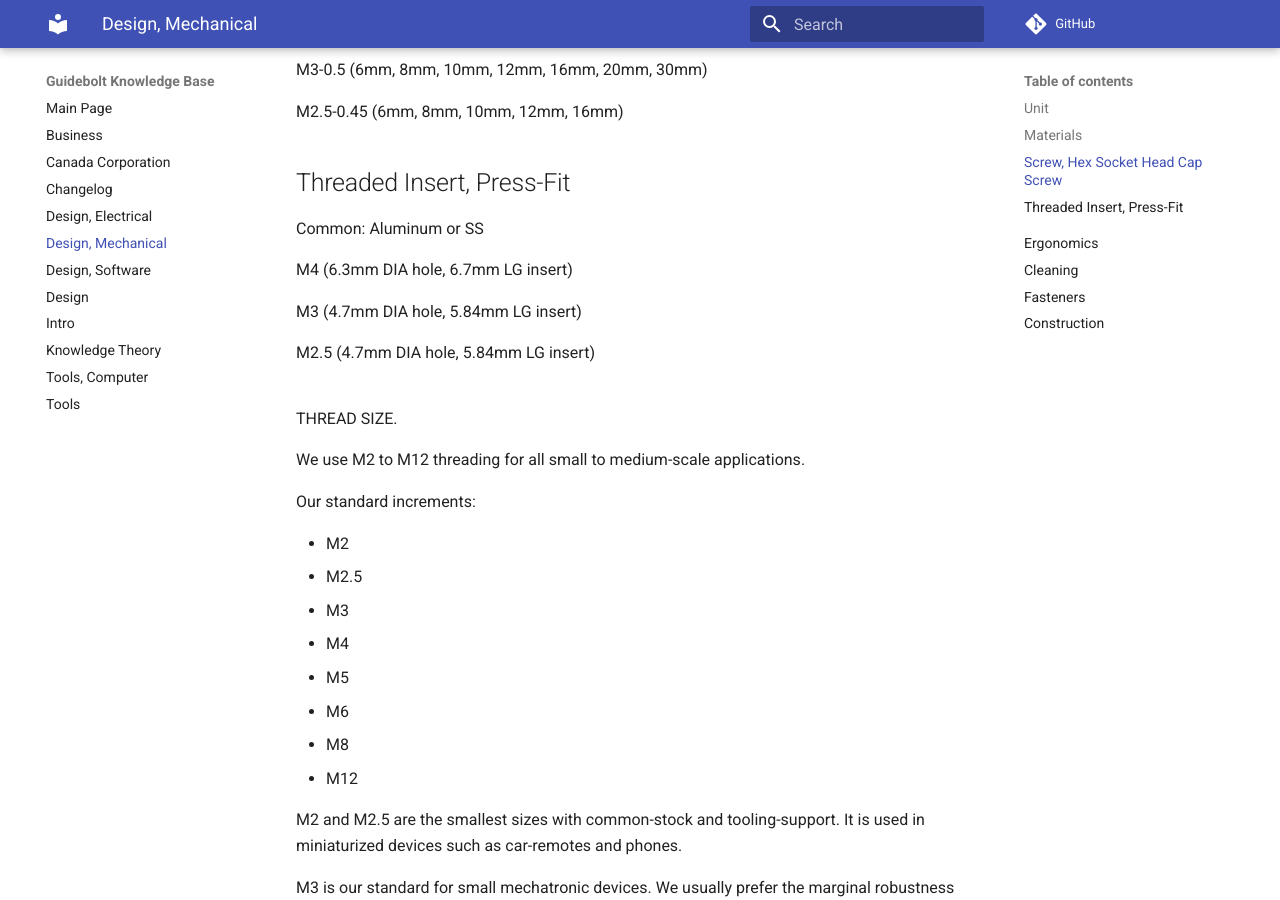
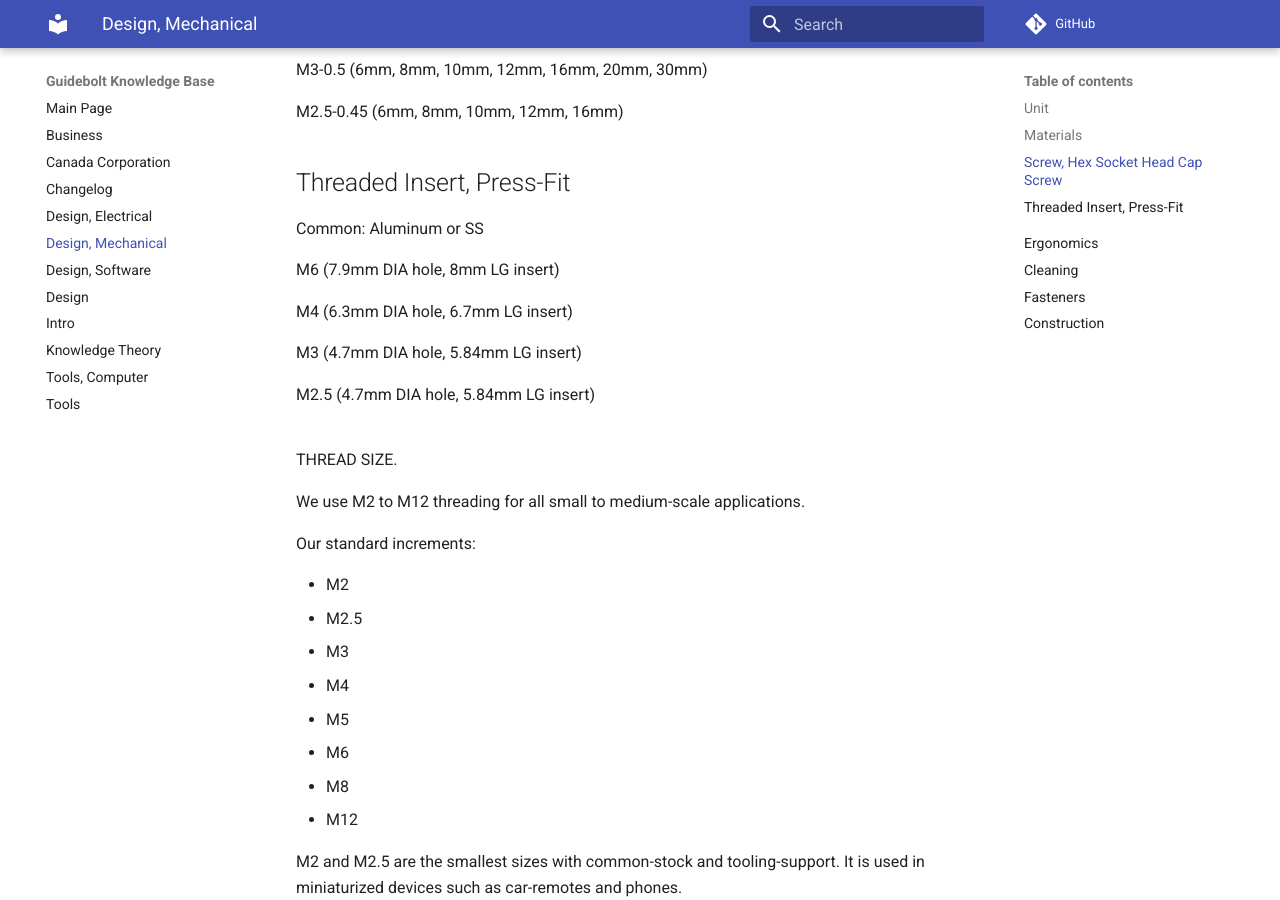
Before and after one commit to Guidebolt/knowledge, an MkDocs documentation site: the page built from docs/design-mech.md, in a window 1280 px wide and 900 px high, scrolled down 856 px. Built offline with MkDocs 1.6.1 and Material for MkDocs 9.7.7, drawn with Linux system fonts in a browser that asks for light colours; comment, search, counter and statistics services are not loaded.

Commit message:
m6 insert

```diff
--- a/docs/design-mech.md
+++ b/docs/design-mech.md
@@ -35,6 +35,8 @@ M2.5-0.45 (6mm, 8mm, 10mm, 12mm, 16mm)
 ## Threaded Insert, Press-Fit
 
 Common: Aluminum or SS
+
+M6 (7.9mm DIA hole, 8mm LG insert)
 
 M4 (6.3mm DIA hole, 6.7mm LG insert)
 
```
